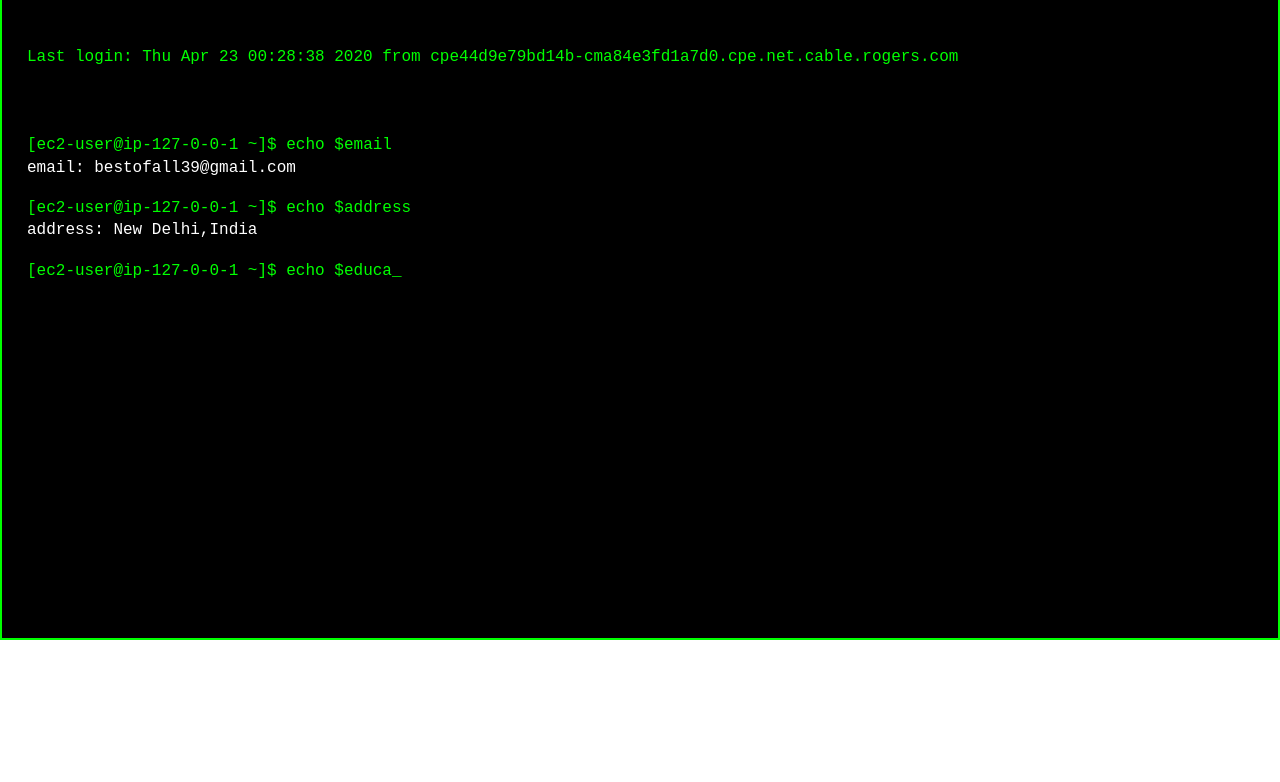
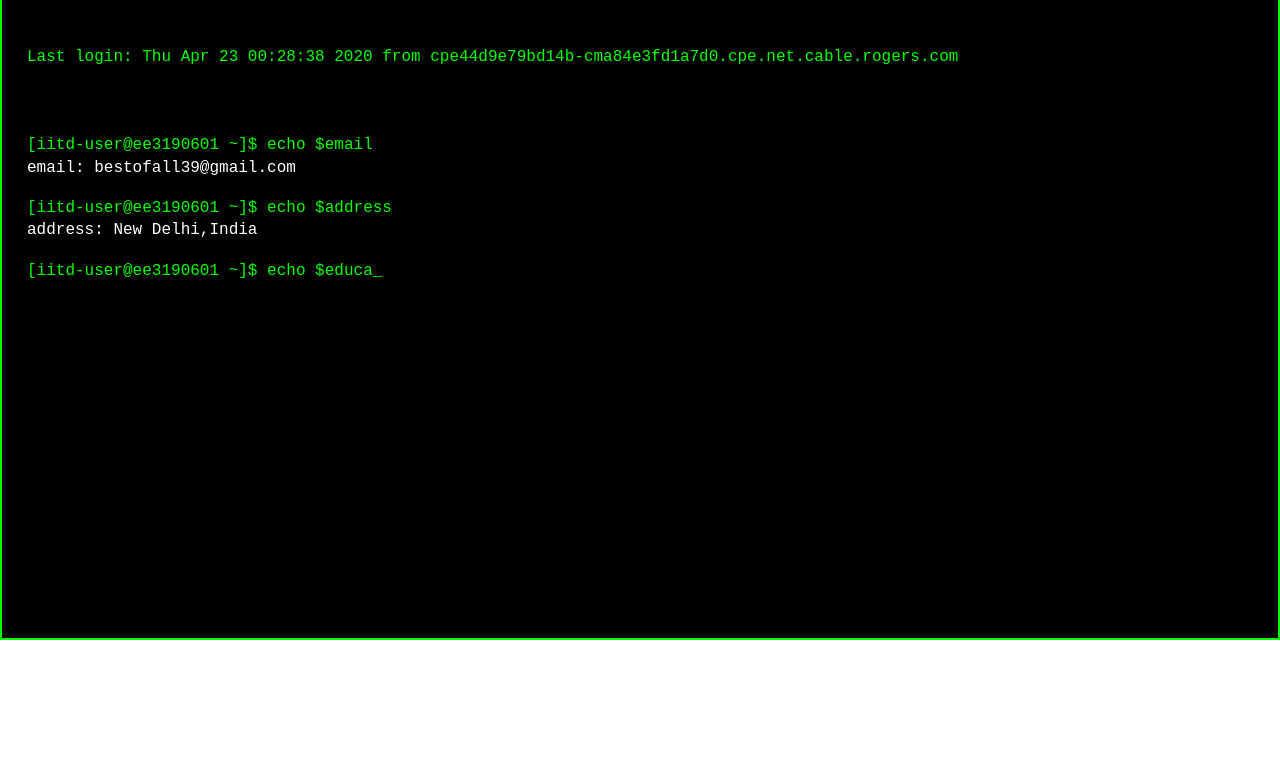
Before and after one commit to ShivamGupta0/ShivamGupta0.github.io, a plain HTML site: page index.html in a window 1280 px wide. Shown: the part 960-1742 px from the top of the page. Drawn offline with nearby package versions, Linux system fonts and the light colour scheme.

Commit message:
Update index.html

```diff
--- a/index.html
+++ b/index.html
@@ -214,7 +214,7 @@
                                 }
                             }, skip ? 0 : rand);
                         }
-                        element.append('[ec2-user@ip-127-0-0-1 ~]$ ').addClass('active');
+                        element.append('[iitd-user@ee3190601 ~]$ ').addClass('active');
                         typeChar();
                     }
 
```
